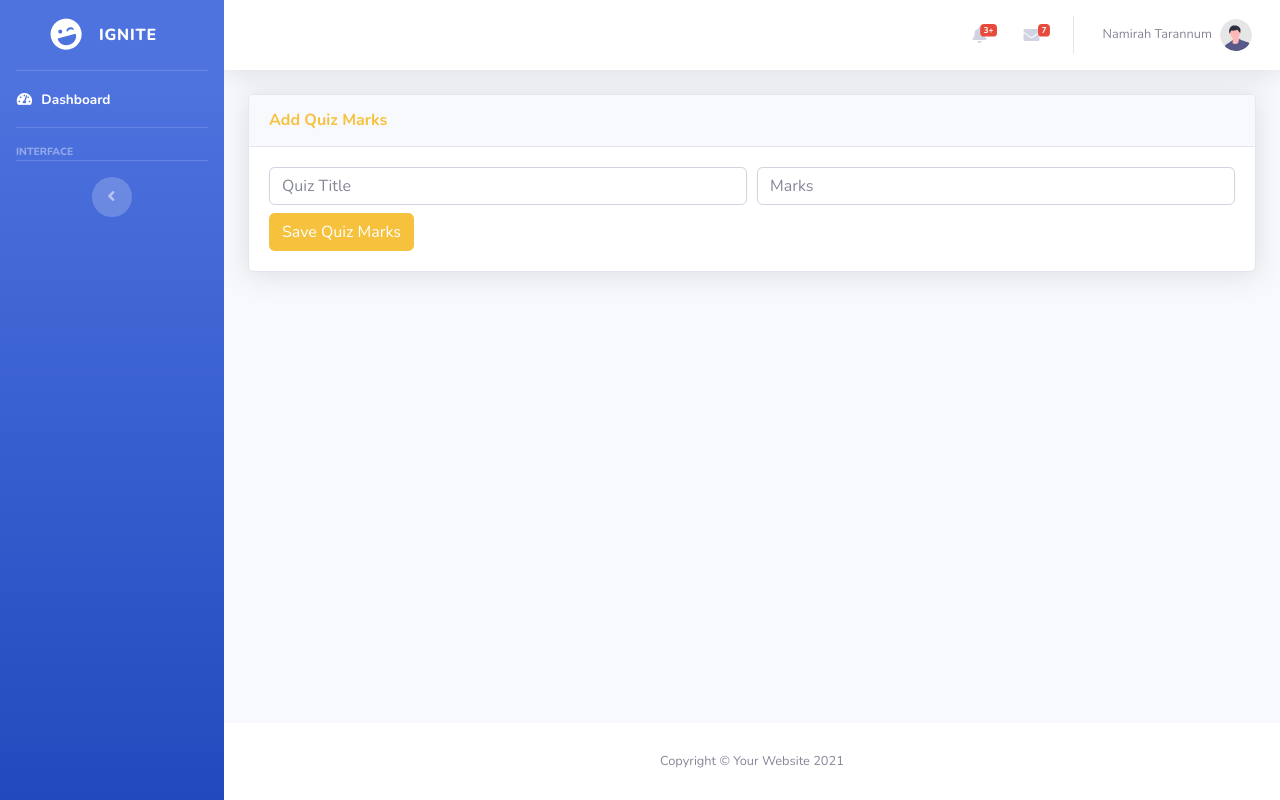
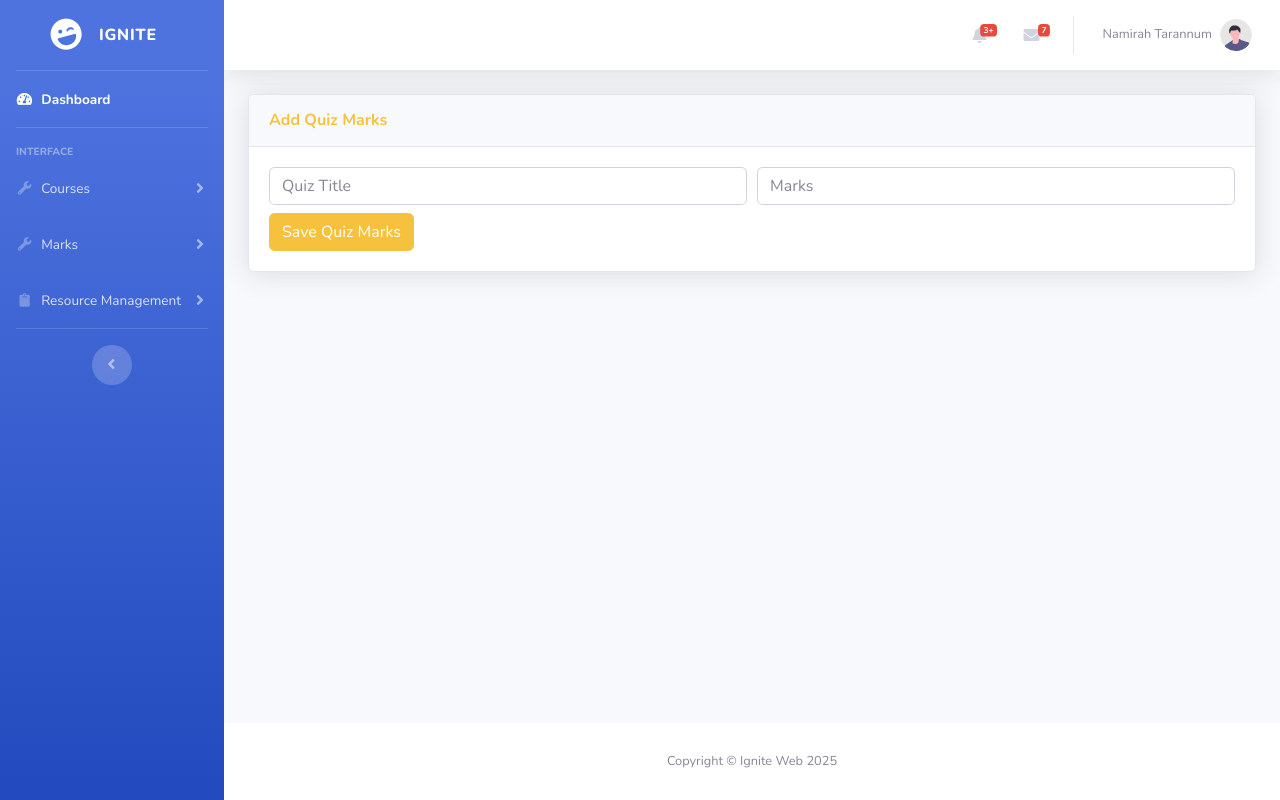
Before and after one commit to mohtadahmed/ignite_web, a Django app: page /assessments/add-quiz-marks/ in a window 1280 px wide. Run offline with Django 5.2, Linux system fonts and the light colour scheme; the visitor is signed in with stand-in values (Sample User, id 1); some libraries are stand-ins or nearby versions.

Commit message:
new nav menu added

```diff
--- a/templates/base.html
+++ b/templates/base.html
@@ -128,8 +128,48 @@
                         <a class="collapse-item" href="{% url 'add_assignment_marks' %}">Add Assignment Marks</a>
                         <a class="collapse-item" href="{% url 'assignment_marks_list' %}">Assignment Marks</a>
                         <a class="collapse-item" href="{% url 'add_quiz_marks' %}">Add Quiz Marks</a>
+                        <a class="collapse-item" href="{% url 'lab_mark_entry' %}">Add Lab Mark</a>
+                        <a class="collapse-item" href="{% url 'add_thesis_mark' %}">Add Thesis Marks</a>
+                        <a class="collapse-item" href="{% url 'field_work_mark_entry' %}">Add FieldWork Marks</a>
+                        <a class="collapse-item" href="{% url 'add_final_exam_mark' %}">Add Final Mark</a>
+                        <a class="collapse-item" href="{% url 'final_result_panel' %}">Final Result Panel</a>
+                        <a class="collapse-item" href="{% url 'set_mark_distribution' %}">Set Marks Dist</a>
                         <a class="collapse-item" href="{% url 'quiz_marks_list' %}">Quiz Marks</a>
                         <a class="collapse-item" href="{% url 'marks_view' %}">Demo Marks View</a>
+                        <a class="collapse-item" href="{% url 'transcript_view' %}">Transcript View</a>
+                    </div>
+                </div>
+            </li>
+            {% endif %}
+
+            <!-- Student Panel (Student Only) -->
+            {% if user.role == 'student' %}
+            <li class="nav-item">
+                <a class="nav-link collapsed" href="#" data-toggle="collapse" data-target="#courses"
+                    aria-expanded="true" aria-controls="courses">
+                    <i class="fas fa-fw fa-wrench"></i>
+                    <span>Courses</span>
+                </a>
+                <div id="courses" class="collapse" aria-labelledby="headingUtilities"
+                    data-parent="#accordionSidebar">
+                    <div class="bg-white py-2 collapse-inner rounded">
+                        <a class="collapse-item" href="{% url 'course_list' %}">Course List</a>
+                    </div>
+                </div>
+            </li>
+
+            <li class="nav-item">
+                <a class="nav-link collapsed" href="#" data-toggle="collapse" data-target="#collapseUtilities"
+                    aria-expanded="true" aria-controls="collapseUtilities">
+                    <i class="fas fa-fw fa-wrench"></i>
+                    <span>Marks</span>
+                </a>
+                <div id="collapseUtilities" class="collapse" aria-labelledby="headingUtilities"
+                    data-parent="#accordionSidebar">
+                    <div class="bg-white py-2 collapse-inner rounded">
+                        <a class="collapse-item" href="{% url 'ct_marks_list' %}">CT Marks</a>
+                        <a class="collapse-item" href="{% url 'assignment_marks_list' %}">Assignment Marks</a>
+                        <a class="collapse-item" href="{% url 'quiz_marks_list' %}">Quiz Marks</a>
                     </div>
                 </div>
             </li>
@@ -146,9 +186,12 @@
                 <div id="collapseTwo" class="collapse" aria-labelledby="headingTwo" data-parent="#accordionSidebar">
                     <div class="bg-white py-2 collapse-inner rounded">
                         {% if user.role == 'admin' %}
+                        <a class="collapse-item" href="{% url 'semester_migration_panel' %}">Student Migration</a>
                         <a class="collapse-item" href="{% url 'add_student' %}">Add Student</a>
                         {% endif %}
                         <a class="collapse-item" href="{% url 'student_list' %}">Student List</a>
+                        <a class="collapse-item" href="{% url 'student_marksheet' %}">Student Marksheet</a>
+                        <a class="collapse-item" href="{% url 'generate_marksheet' %}">Student Profile</a>
                     </div>
                 </div>
             </li>
@@ -224,16 +267,31 @@
             {% endif %}
 
             <!-- Final Exam Marks - Admin -->
-            {% if request.user.role == 'admin' %}
+            {% if user.role == 'admin' or user.role == 'faculty' or user.role == 'student' %}
             <li class="nav-item">
                 <a class="nav-link collapsed" href="#" data-toggle="collapse" data-target="#collapseFinalMarksAdmin"
                     aria-expanded="true" aria-controls="collapseFinalMarksAdmin">
                     <i class="fas fa-fw fa-clipboard"></i>
-                    <span>Final Exam Marks</span>
+                    <span>Resource Management</span>
                 </a>
                 <div id="collapseFinalMarksAdmin" class="collapse" aria-labelledby="headingFinalMarksAdmin" data-parent="#accordionSidebar">
                     <div class="bg-white py-2 collapse-inner rounded">
-                        <a class="collapse-item" href="{% url 'assign_final_exam_marks' %}">Assign Marks to Course</a>
+                        {% if user.role == 'admin' %}
+                        <a class="collapse-item" href="{% url 'view_routines' %}">View Routine</a>
+                        <a class="collapse-item" href="{% url 'upload_routine' %}">Upload Routine</a>
+                        {% endif %}
+                        {% if user.role == 'faculty' %}
+                        <a class="collapse-item" href="{% url 'upload_resource' %}">Upload Resource</a>
+                        <a class="collapse-item" href="{% url 'resource_library' %}">Resource Library</a>
+                        <a class="collapse-item" href="{% url 'add_schedule' %}">Assign Schedule</a>
+                        <a class="collapse-item" href="{% url 'student_schedule_list' %}">View Schedule</a>
+                        {% endif %}
+                        {% if user.role == 'student' %}
+                        {% endif %}
+                        {% if user.role == 'student' %}
+                        <a class="collapse-item" href="{% url 'resource_library' %}">Resource Library</a>
+                        <a class="collapse-item" href="{% url 'student_schedule_list' %}">View Schedule</a>
+                        {% endif %}
                     </div>
                 </div>
             </li>
@@ -531,7 +589,7 @@
             <footer class="sticky-footer bg-white">
                 <div class="container my-auto">
                     <div class="copyright text-center my-auto">
-                        <span>Copyright &copy; Your Website 2021</span>
+                        <span>Copyright &copy; Ignite Web 2025</span>
                     </div>
                 </div>
             </footer>
```
